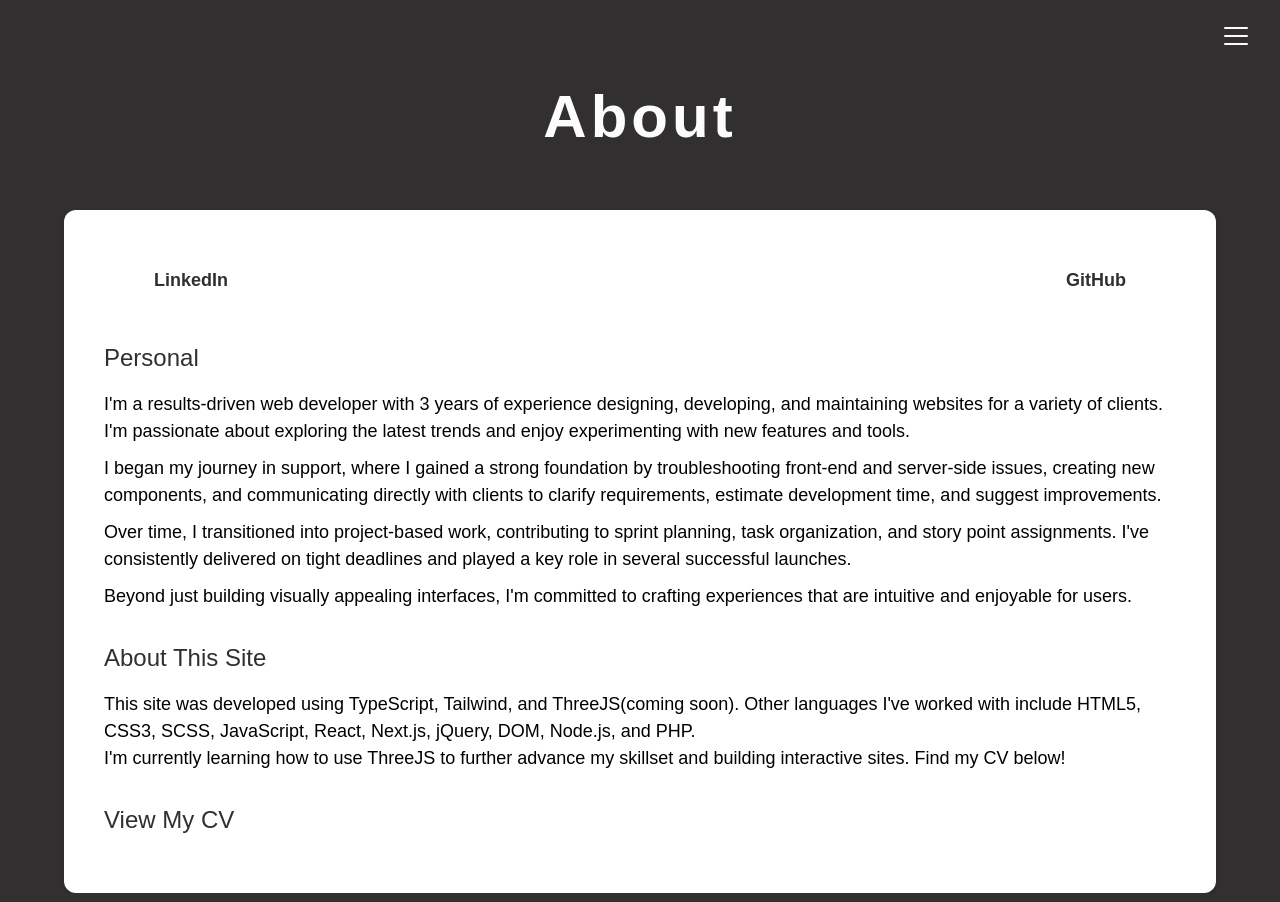
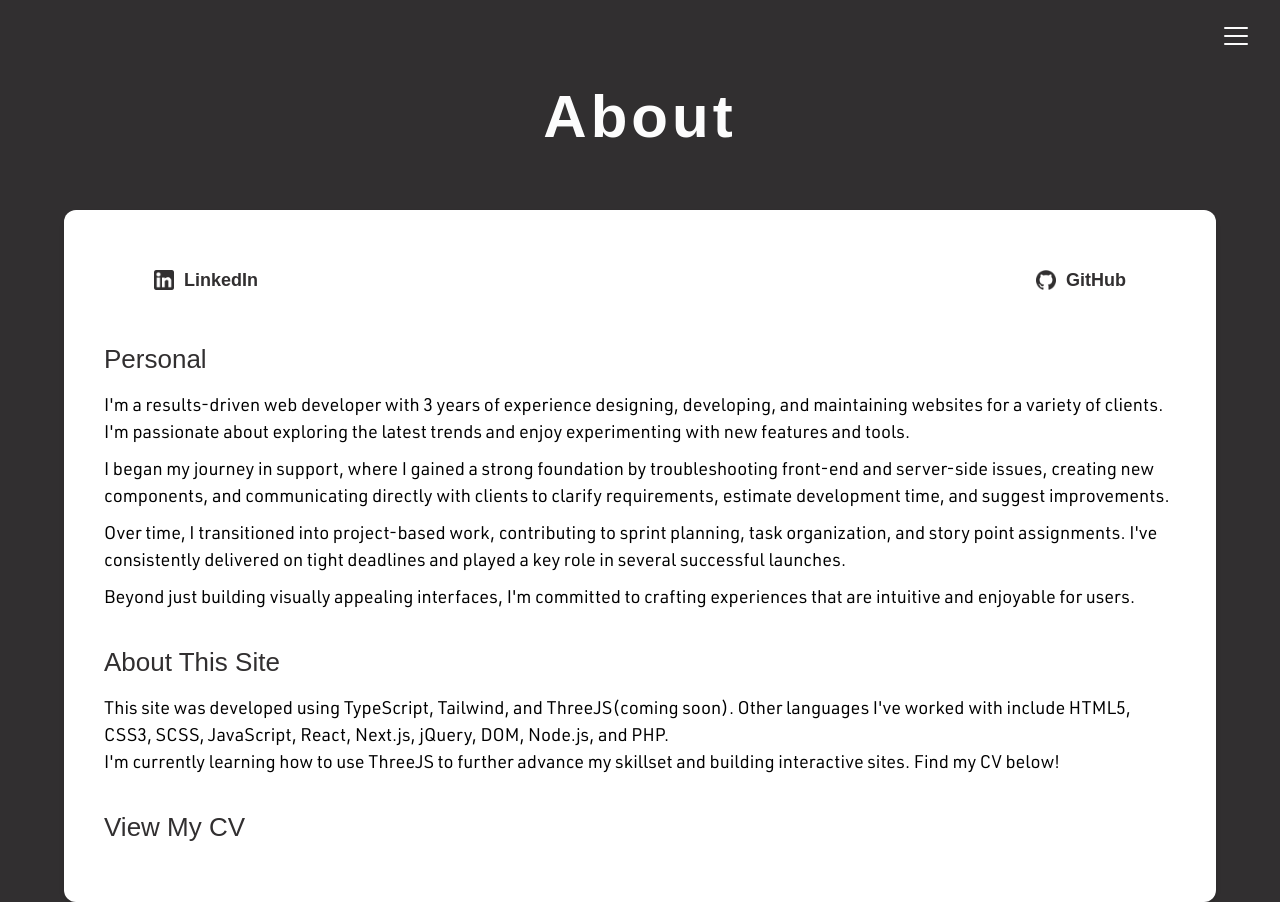
Before and after one commit to AdrianKitsu/my-portfolio, a React (Create React App) app: page /about in a window 1280 px wide. Built offline with nearby package versions, Linux system fonts and the light colour scheme; a web font is replaced by a local one.

Commit message:
Cv and about me styling fix

```diff
--- a/src/pages/About.tsx
+++ b/src/pages/About.tsx
@@ -1,4 +1,6 @@
 import React from "react";
+import LinkedIn from "../assets/images/LinkedIn.png";
+import GitHub from "../assets/images/GitHub.png";
 
 const About = () => {
   return (
@@ -9,47 +11,55 @@ const About = () => {
       <div className="w-[90%] mx-auto mt-12 bg-white shadow-md rounded-xl p-6 md:p-10">
         <div className="flex justify-between">
           <a
-            className="flex-1 text-center py-4 font-futura font-bold text-lg max-w-max transition-colors duration-300 text-[#312f30] hover:text-[#3b9ff0] ml-[30px] md:ml-[50px]"
+            className="flex-1 flex text-center py-4 font-futura font-bold text-lg max-w-max transition-colors duration-300 text-[#312f30] hover:text-[#3b9ff0] ml-[30px] md:ml-[50px]"
             href="https://www.linkedin.com/in/adrian-borges-solari-17982513b/"
           >
+            <img
+              className="w-[20px] h-[20px] mr-[10px] mt-[4px]"
+              src={LinkedIn}
+            />
             LinkedIn
           </a>
           <a
-            className="flex-1 text-center py-4 font-futura font-bold text-lg max-w-max transition-colors duration-300 text-[#312f30] hover:text-[#3b9ff0] mr-[30px] md:mr-[50px]"
+            className="flex-1 flex text-center py-4 font-futura font-bold text-lg max-w-max transition-colors duration-300 text-[#312f30] hover:text-[#3b9ff0] mr-[30px] md:mr-[50px]"
             href="https://github.com/AdrianKitsu"
           >
+            <img
+              className="w-[20px] h-[20px] mr-[10px] mt-[4px]"
+              src={GitHub}
+            />
             GitHub
           </a>
         </div>
-        <h4 className="font-caslon text-[24px] text-[#312f30] mt-[30px] mb-[15px]">
+        <h4 className="font-caslon text-[26px] text-[#312f30] mt-[30px] mb-[15px]">
           Personal
         </h4>
-        <p className="mb-[10px]">
+        <p className="mb-[10px] font-urw">
           I'm a results-driven web developer with 3 years of experience
           designing, developing, and maintaining websites for a variety of
           clients. I'm passionate about exploring the latest trends and enjoy
           experimenting with new features and tools.
         </p>
-        <p className="mb-[10px]">
+        <p className="mb-[10px] font-urw">
           I began my journey in support, where I gained a strong foundation by
           troubleshooting front-end and server-side issues, creating new
           components, and communicating directly with clients to clarify
           requirements, estimate development time, and suggest improvements.
         </p>
-        <p className="mb-[10px]">
+        <p className="mb-[10px] font-urw">
           Over time, I transitioned into project-based work, contributing to
           sprint planning, task organization, and story point assignments. I've
           consistently delivered on tight deadlines and played a key role in
           several successful launches.
         </p>
-        <p>
+        <p className="font-urw">
           Beyond just building visually appealing interfaces, I'm committed to
           crafting experiences that are intuitive and enjoyable for users.
         </p>
-        <h4 className="font-caslon text-[24px] text-[#312f30] mt-[30px] mb-[15px]">
+        <h4 className="font-caslon text-[26px] text-[#312f30] mt-[30px] mb-[15px]">
           About This Site
         </h4>
-        <p>
+        <p className="font-urw">
           This site was developed using TypeScript, Tailwind, and ThreeJS(coming
           soon). Other languages I've worked with include HTML5, CSS3, SCSS,
           JavaScript, React, Next.js, jQuery, DOM, Node.js, and PHP.
@@ -58,8 +68,8 @@ const About = () => {
         </p>
         <h4 className="mt-[30px] mb-[15px]">
           <a
-            className="font-caslon text-[24px] text-[#312f30] mt-[30px] mb-[15px]"
-            href="/cv.pdf"
+            className="font-caslon text-[26px] text-[#312f30] mt-[30px] mb-[15px] hover:text-[28px] hover:text-[#3b9ff0] duration-500 ease-in-out cursor-pointer"
+            href="/CV.pdf"
             target="_blank"
             rel="noopener noreferrer"
           >
```
Also changed, not shown: src/assets/images/GitHub.png (added), src/assets/images/LinkedIn.png (added).
